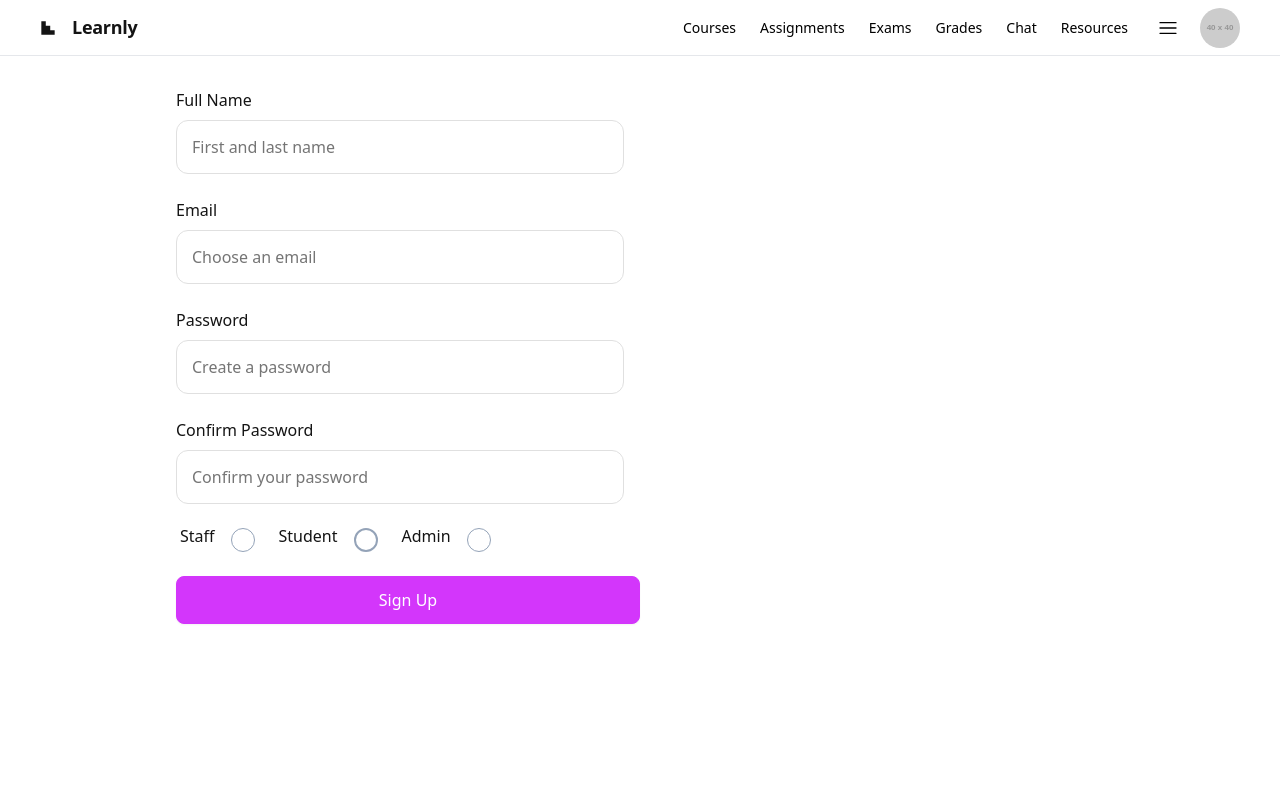
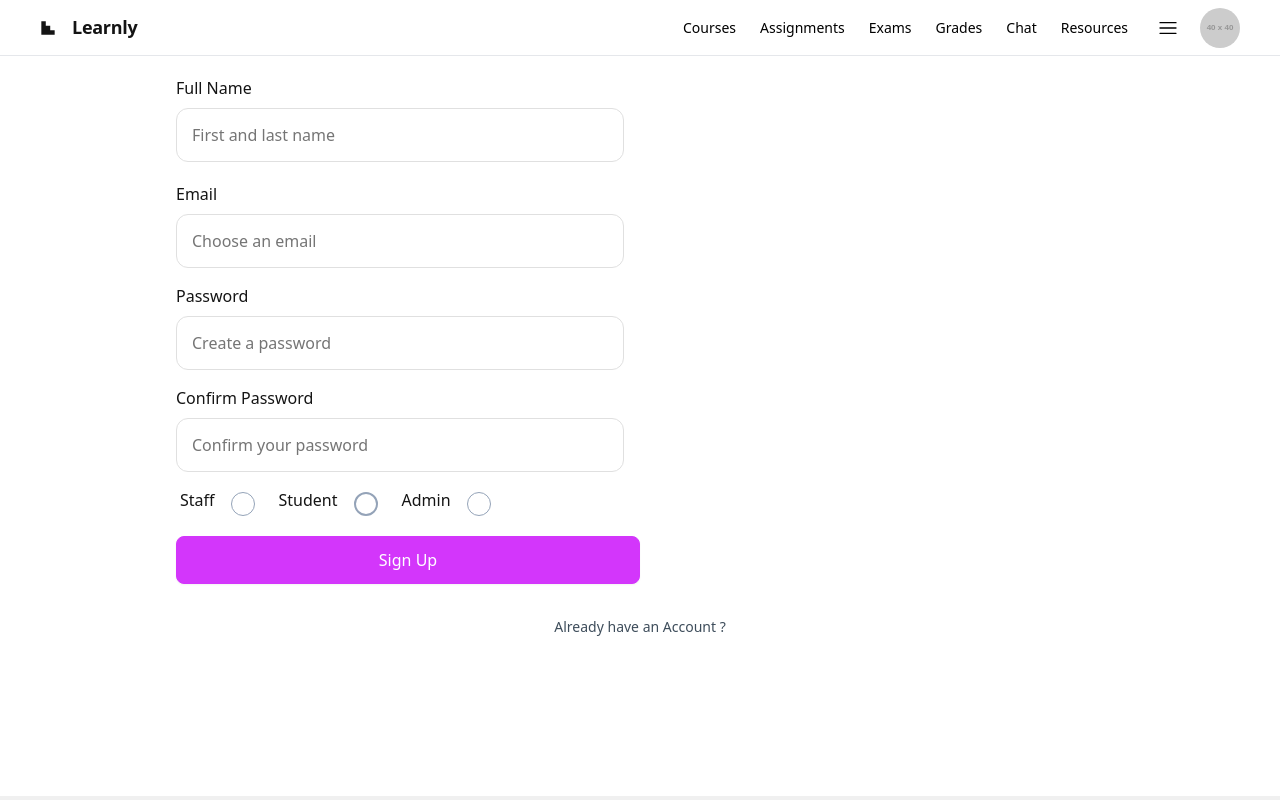
Before and after one commit to KolaAdetola/Learnly, a React (Vite) app in the folder Frontend/: page /signup in a window 1280 px wide. Built offline with nearby package versions, Linux system fonts and the light colour scheme.

Commit message:
update Header component to change exams link to pre-exams

```diff
--- a/Frontend/src/components/Header/Header.jsx
+++ b/Frontend/src/components/Header/Header.jsx
@@ -68,7 +68,7 @@ const Header = () => {
             </li>
             <li>
               <Link
-                to={"/exams"}
+                to={"/pre-exams"}
                 className="hover:bg-slate-100"
                 href="/assignments"
               >
--- a/Frontend/src/pages/signup/SignUp.jsx
+++ b/Frontend/src/pages/signup/SignUp.jsx
@@ -2,6 +2,7 @@ import React, { useState } from "react";
 import Gender from "./Gender";
 import useSignup from "../../hooks/useSignup";
 import Loader from "../../components/loader/Loader";
+import { Link } from "react-router-dom";
 
 const SignUp = () => {
   const [inputs, setInputs] = useState({
@@ -26,10 +27,10 @@ const SignUp = () => {
   };
   return (
     <form
-      class="px-40 bg-white h-[calc(100vh-56px)] flex flex-1 justify-center py-0"
+      class="px-40 bg-white h-[calc(100vh-60px)] flex flex-1 justify-center py-0"
       onSubmit={handleSubmit}
     >
-      <div class="layout-content-container flex flex-col w-[512px] py-5 max-w-[960px] flex-1">
+      <div class="layout-content-container flex flex-col w-[512px] py-2 max-w-[960px] flex-1">
         <div class="flex max-w-[480px] flex-wrap items-end gap-4 px-4 py-3">
           <label class="flex flex-col min-w-40 flex-1">
             <p class="text-[#141414] text-base font-medium leading-normal pb-2">
@@ -46,7 +47,7 @@ const SignUp = () => {
             />
           </label>
         </div>
-        <div class="flex max-w-[480px] flex-wrap items-end gap-4 px-4 py-3">
+        <div class="flex max-w-[480px] flex-wrap items-end gap-4 px-4 py-2">
           <label class="flex flex-col min-w-40 flex-1">
             <p class="text-[#141414] text-base font-medium leading-normal pb-2">
               Email
@@ -60,7 +61,7 @@ const SignUp = () => {
             />
           </label>
         </div>
-        <div class="flex max-w-[480px] flex-wrap items-end gap-4 px-4 py-3">
+        <div class="flex max-w-[480px] flex-wrap items-end gap-4 px-4 py-2">
           <label class="flex flex-col min-w-40 flex-1">
             <p class="text-[#141414] text-base font-medium leading-normal pb-2">
               Password
@@ -76,7 +77,7 @@ const SignUp = () => {
             />
           </label>
         </div>
-        <div class="flex max-w-[480px] flex-wrap items-end gap-4 px-4 py-3">
+        <div class="flex max-w-[480px] flex-wrap items-end gap-4 px-4 py-2">
           <label class="flex flex-col min-w-40 flex-1">
             <p class="text-[#141414] text-base font-medium leading-normal pb-2">
               Confirm Password
@@ -96,13 +97,25 @@ const SignUp = () => {
           onCheckboxChange={handleCheckboxChange}
           selectedMember={inputs.member}
         />
-        <div class="flex px-4 py-3">
+        <div class="flex px-4 py-2 ">
           <button
-            className="btn w-[50%] btn-primary rounded-lg px-5 py-2.5 text-white text-base font-medium leading-normal"
+            className="btn w-[50%] btn-primary rounded-lg px-5 py-2 text-white text-base font-medium leading-normal"
             disabled={loading}
           >
             {loading ? <div className="loader1"></div> : "Sign Up"}
           </button>
+        </div>
+        <div className="">
+          <Link
+            to={"/login"}
+            className="text-[#3E4D5B] text-sm font-normal leading-normal pb-2 pt px-4 text-center hover:underline"
+          >
+            <p className="text-[#3E4D5B] text-sm font-normal leading-normal  px-4 text-center">
+             Already have an Account ?
+            </p>
+            {/* New to Learnly?
+             */}
+          </Link>
         </div>
       </div>
     </form>
```
